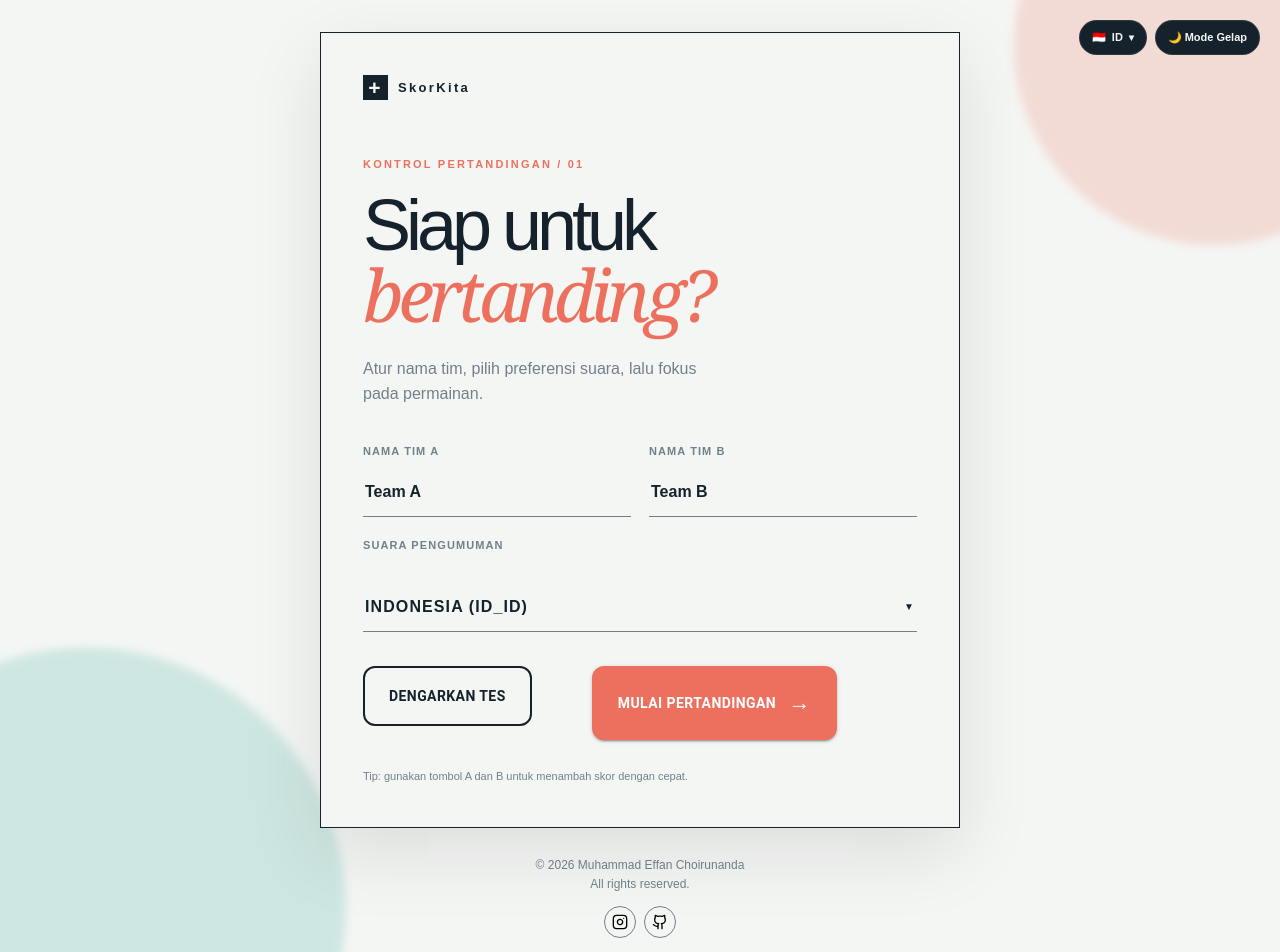
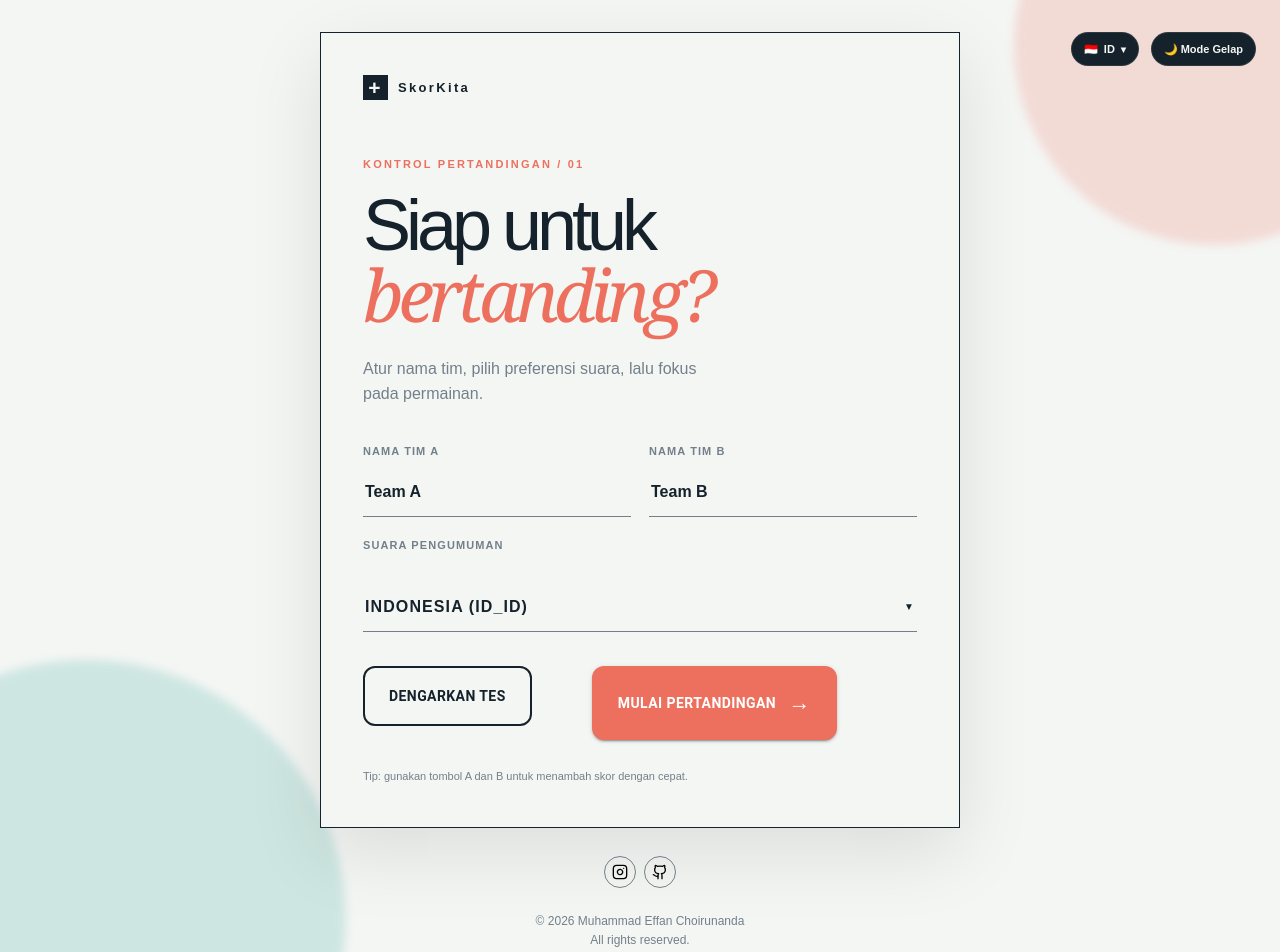
Before and after one commit to mhmmadeffan/Skorkita, a Next.js app: page / in a window 1280 px wide. Shown: the top 952 px of the page. Built offline with nearby package versions, Linux system fonts and the light colour scheme.

Commit message:
style: adjust spacing and alignment for header actions

```diff
--- a/src/app/globals.css
+++ b/src/app/globals.css
@@ -46,7 +46,7 @@ input:focus, select:focus { border-color: var(--coral); }
 .center-controls .MuiButton-root { min-height: 44px; padding: 10px 20px; font-size: 13px; font-weight: 600; border-radius: 10px; }
 .hint { font-size: 11px; color: var(--muted); margin-top: 28px; }
 .theme-toggle { border: 0; background: var(--ink); color: var(--paper); padding: 8px 12px; border-radius: 99px; font-size: 11px; font-weight: bold; transition: background .3s; }
-.setup-header-actions { position: absolute; top: 20px; right: 20px; z-index: 10; display: flex; gap: 8px; }
+.setup-header-actions { position: absolute; top: 24px; right: 24px; z-index: 10; display: flex; gap: 12px; height: 50px; align-items: center; }
 .language-selector-wrap { position: relative; }
 .language-toggle-btn { display: flex; align-items: center; gap: 6px; border: 0; background: var(--ink); color: var(--paper); padding: 8px 12px; border-radius: 99px; font-size: 11px; font-weight: bold; transition: all .2s ease-in-out; }
 .language-toggle-btn:hover { transform: translateY(-2px); box-shadow: 0 6px 18px rgba(0,0,0,.18); }
@@ -57,8 +57,8 @@ input:focus, select:focus { border-color: var(--coral); }
 .language-dropdown-menu li:hover { background: rgba(0,0,0,.05); }
 .dark .language-dropdown-menu li:hover { background: rgba(255,255,255,.05); }
 .language-dropdown-menu li.selected { color: var(--coral); font-weight: bold; }
-.game-header { display: flex; align-items: center; justify-content: space-between; gap: 24px; flex-wrap: wrap; }
-.game-header-actions { display: flex; align-items: center; gap: 12px; }
+.game-header { display: flex; align-items: center; justify-content: space-between; gap: 24px; flex-wrap: wrap; padding-top: 16px; }
+.game-header-actions { display: flex; align-items: center; gap: 12px; height: 50px; }
 .exit { display: inline-flex; align-items: center; gap: 8px; border: 2px solid var(--ink); background: var(--ink); color: var(--paper); padding: 8px 18px; border-radius: 99px; font-size: 11px; font-weight: 700; transition: all .2s; }
 .exit:hover { background: var(--coral); border-color: var(--coral); color: white; transform: translateY(-1px); }
 .exit span { color: inherit; font-size: 14px; margin: 0; }
--- a/src/app/page.tsx
+++ b/src/app/page.tsx
@@ -142,8 +142,7 @@ export default function Home() {
 
   const footerElement = (
     <footer className="site-footer">
-      <div className="copyright">© {new Date().getFullYear()} Muhammad Effan Choirunanda<br />All rights reserved.</div>
-      <span className="social-links">
+      <span className="social-links" style={{ marginBottom: "12px" }}>
         <a className="social-button" href="https://instagram.com/mhmmadeffan" target="_blank" rel="noopener noreferrer" aria-label="Instagram">
           <img src="/instagram.svg" alt="Instagram" width="16" height="16" className="social-icon" />
         </a>
@@ -151,6 +150,7 @@ export default function Home() {
           <img src="/github.svg" alt="GitHub" width="16" height="16" className="social-icon" />
         </a>
       </span>
+      <div className="copyright">© {new Date().getFullYear()} Muhammad Effan Choirunanda<br />All rights reserved.</div>
     </footer>
   );
 
```
